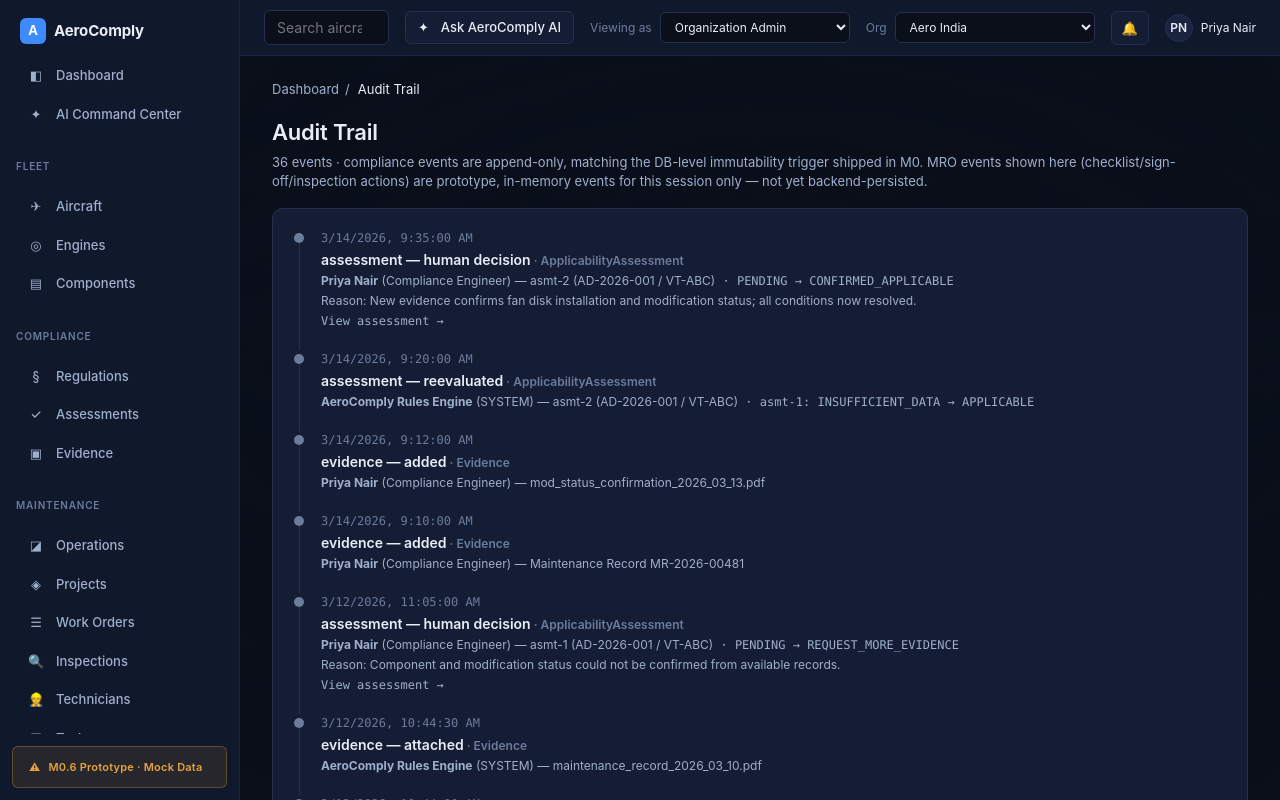
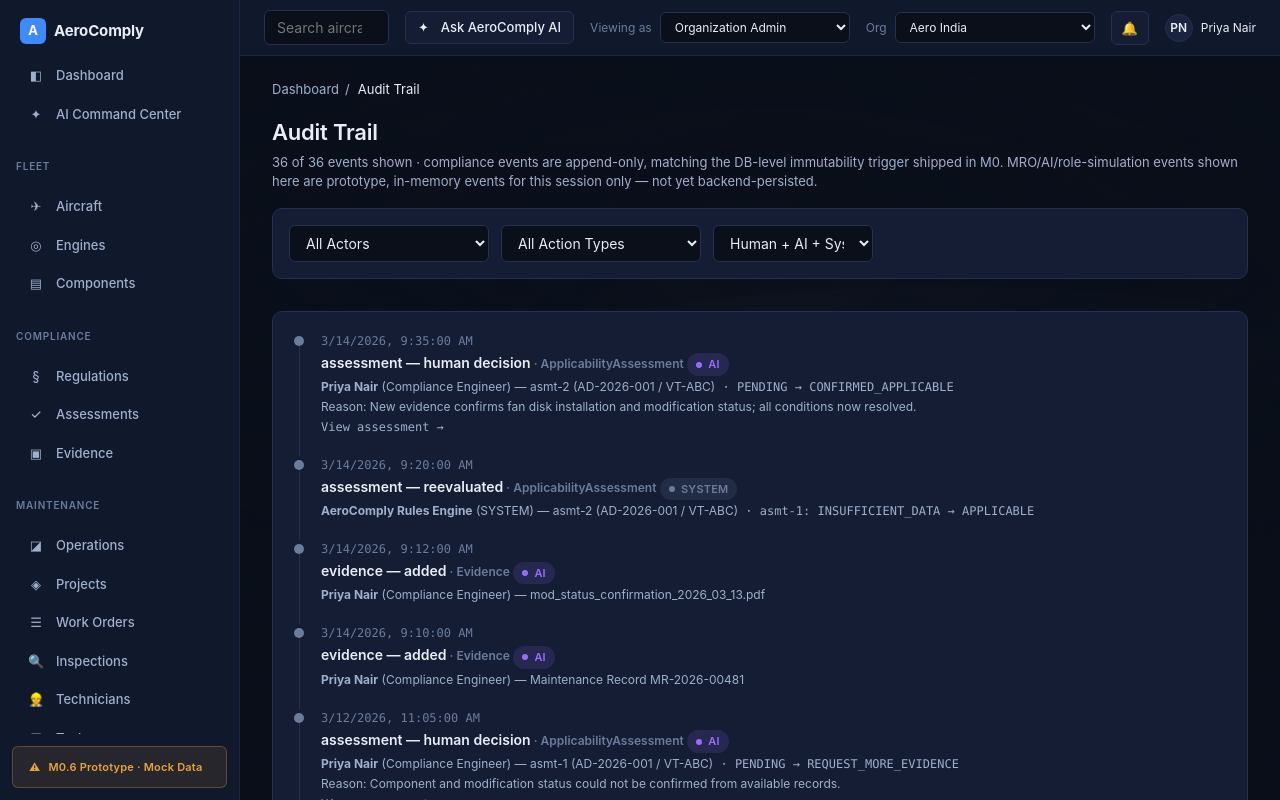
Before and after one commit to ramnadh-kota/aerocomply, a Next.js app in the folder frontend/: page /audit in a window 1280 px wide. Shown: the top 800 px of the page. Built offline with nearby package versions, Linux system fonts and the light colour scheme.

Commit message:
feat(m2.3): add audit filtering and human/AI/system distinction

```diff
--- a/frontend/app/(app)/audit/page.tsx
+++ b/frontend/app/(app)/audit/page.tsx
@@ -1,13 +1,34 @@
 "use client";
 
+import { useMemo, useState } from "react";
 import Link from "next/link";
 import { Breadcrumbs } from "@/components/layout/Breadcrumbs";
+import { StatusBadge } from "@/components/status/StatusBadge";
 import { Timeline } from "@/components/timeline/Timeline";
 import { useMroState } from "@/lib/mro-state/MroStateContext";
 
+function actorKind(actorRole: string, actor: string): "AI" | "SYSTEM" | "HUMAN" {
+  if (actor.toLowerCase().includes("ai") || actorRole.toLowerCase().includes("ai")) return "AI";
+  if (actorRole === "SYSTEM" || actor.toLowerCase().includes("rules engine")) return "SYSTEM";
+  return "HUMAN";
+}
+
 export default function AuditTrailPage() {
   const { auditLog } = useMroState();
-  const auditEvents = auditLog;
+  const [actorFilter, setActorFilter] = useState("ALL");
+  const [actionFilter, setActionFilter] = useState("ALL");
+  const [sourceFilter, setSourceFilter] = useState("ALL");
+
+  const actors = useMemo(() => Array.from(new Set(auditLog.map((e) => e.actor))).sort(), [auditLog]);
+  const actionCategories = useMemo(() => Array.from(new Set(auditLog.map((e) => e.action.split(".")[0]))).sort(), [auditLog]);
+
+  const filtered = auditLog.filter((e) => {
+    if (actorFilter !== "ALL" && e.actor !== actorFilter) return false;
+    if (actionFilter !== "ALL" && !e.action.startsWith(actionFilter)) return false;
+    if (sourceFilter !== "ALL" && actorKind(e.actorRole, e.actor) !== sourceFilter) return false;
+    return true;
+  });
+
   return (
     <div>
       <Breadcrumbs items={[{ label: "Dashboard", href: "/dashboard" }, { label: "Audit Trail" }]} />
@@ -15,22 +36,44 @@
         <div>
           <h1 className="ac-h1">Audit Trail</h1>
           <p className="ac-subtitle">
-            {auditEvents.length} events · compliance events are append-only, matching the DB-level immutability
-            trigger shipped in M0. MRO events shown here (checklist/sign-off/inspection actions) are prototype,
+            {filtered.length} of {auditLog.length} events shown · compliance events are append-only, matching the
+            DB-level immutability trigger shipped in M0. MRO/AI/role-simulation events shown here are prototype,
             in-memory events for this session only — not yet backend-persisted.
           </p>
         </div>
       </div>
 
+      <div className="ac-card ac-section" style={{ padding: "var(--ac-space-4)" }}>
+        <div className="ac-flex ac-gap-3" style={{ flexWrap: "wrap" }}>
+          <select className="ac-input" style={{ width: 200 }} value={actorFilter} onChange={(e) => setActorFilter(e.target.value)} aria-label="Filter by actor">
+            <option value="ALL">All Actors</option>
+            {actors.map((a) => <option key={a} value={a}>{a}</option>)}
+          </select>
+          <select className="ac-input" style={{ width: 200 }} value={actionFilter} onChange={(e) => setActionFilter(e.target.value)} aria-label="Filter by action">
+            <option value="ALL">All Action Types</option>
+            {actionCategories.map((a) => <option key={a} value={a}>{a.replace(/_/g, " ")}</option>)}
+          </select>
+          <select className="ac-input" style={{ width: 160 }} value={sourceFilter} onChange={(e) => setSourceFilter(e.target.value)} aria-label="Filter by source">
+            <option value="ALL">Human + AI + System</option>
+            <option value="HUMAN">Human Only</option>
+            <option value="AI">AI Only</option>
+            <option value="SYSTEM">System Only</option>
+          </select>
+        </div>
+      </div>
+
       <div className="ac-card">
         <Timeline
-          entries={auditEvents.map((e) => ({
+          entries={filtered.map((e) => {
+            const kind = actorKind(e.actorRole, e.actor);
+            return {
               id: e.id,
               date: new Date(e.timestamp).toLocaleString(),
               title: (
                 <span>
                   {e.action.replace(/_/g, " ").replace(/\./g, " — ")}
-                <span className="ac-text-sm ac-text-muted"> · {e.objectType}</span>
+                  <span className="ac-text-sm ac-text-muted"> · {e.objectType}</span>{" "}
+                  <StatusBadge status={kind === "AI" ? "INSUFFICIENT_DATA" : kind === "SYSTEM" ? "UNKNOWN" : "ACTIVE"} label={kind} />
                 </span>
               ),
               detail: (
@@ -50,7 +93,8 @@
                   )}
                 </span>
               ),
-          }))}
+            };
+          })}
         />
       </div>
     </div>
```
Lines whose indentation alone changed are shown as unchanged.
